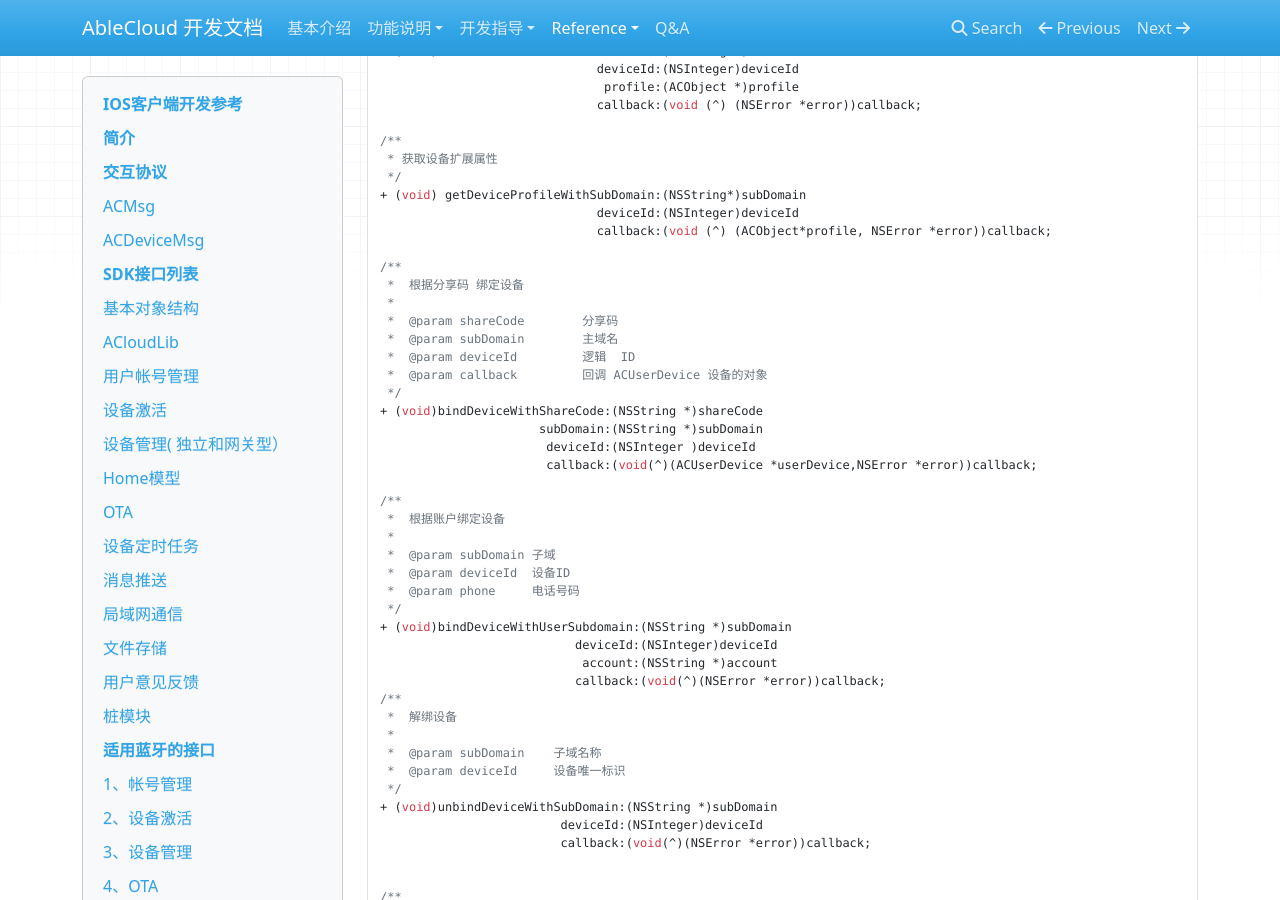
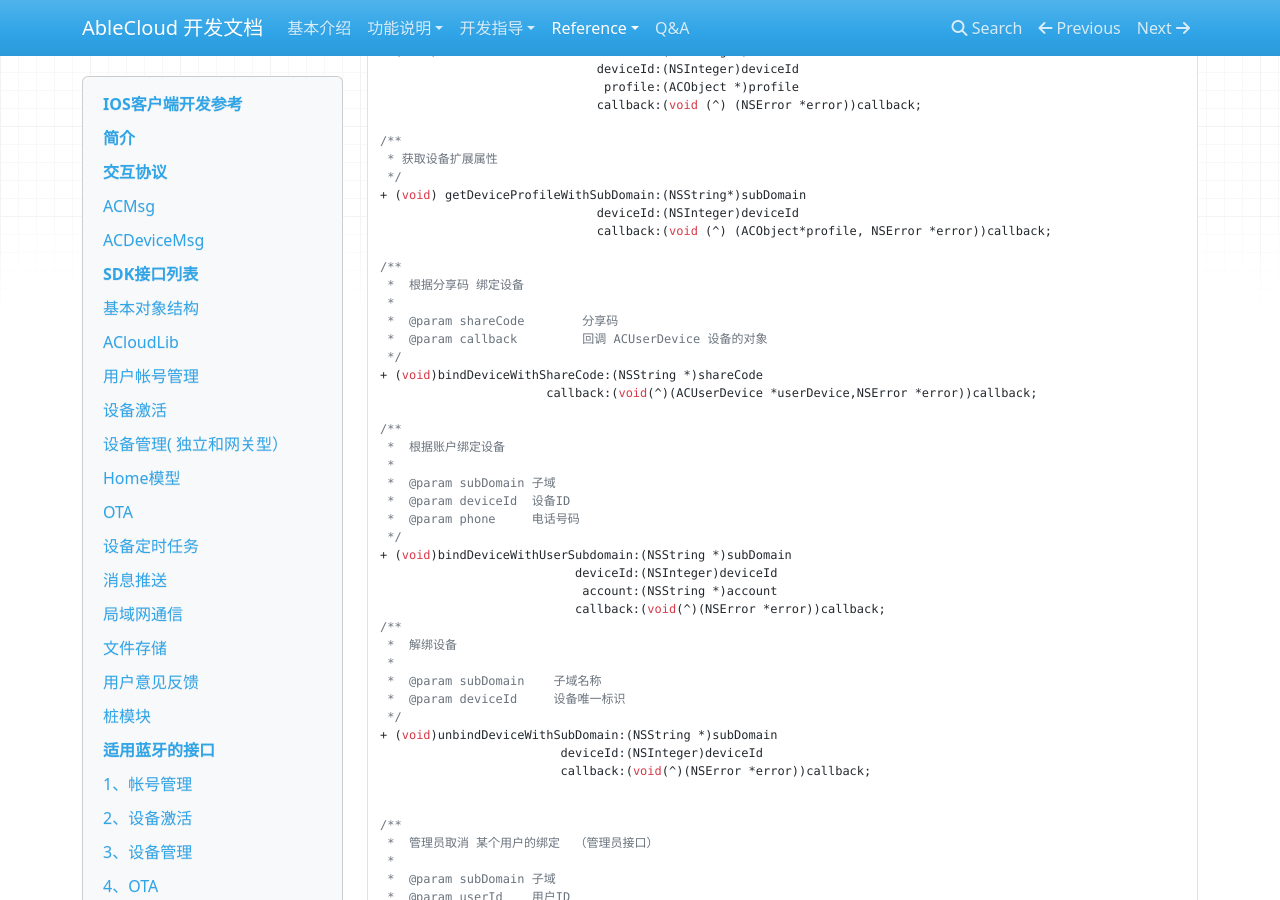
Before and after one commit to JessonW/rd_docs, an MkDocs documentation site: the page built from docs/reference/iOS.md, in a window 1280 px wide and 900 px high, scrolled down 15779 px. Built offline with MkDocs 1.6.1, drawn with Linux system fonts in a browser that asks for light colours; nearby versions of some CDN libraries; old or Windows-style settings are respelled for this version of MkDocs; some of the changed text lies outside the part shown.

Commit message:
modify bindDeviceWithShareCode'param document

```diff
--- a/docs/reference/iOS.md
+++ b/docs/reference/iOS.md
@@ -829,13 +829,9 @@ ablecloud提供了激活器供你使用，定义如下：
  *  根据分享码 绑定设备
  *
  *  @param shareCode        分享码
- *  @param subDomain        主域名
- *  @param deviceId         逻辑  ID
  *  @param callback         回调 ACUserDevice 设备的对象
  */
 + (void)bindDeviceWithShareCode:(NSString *)shareCode
-                      subDomain:(NSString *)subDomain
-                       deviceId:(NSInteger )deviceId
                        callback:(void(^)(ACUserDevice *userDevice,NSError *error))callback;
 
 /**
@@ -1806,13 +1802,9 @@ import "ACAccountManager.h"
  *  根据分享码 绑定设备
  *
  *  @param shareCode        分享码
- *  @param subDomain        主域名
- *  @param deviceId         逻辑  ID
  *  @param callback         回调 ACUserDevice 设备的对象
  */
 + (void)bindDeviceWithShareCode:(NSString *)shareCode
-                      subDomain:(NSString *)subDomain
-                       deviceId:(NSInteger )deviceId
                        callback:(void(^)(ACUserDevice *userDevice,NSError *error))callback;
 
 /**
```
Also changed, not shown: docs/develop_guide/iOS.md (+1 -1 lines).
